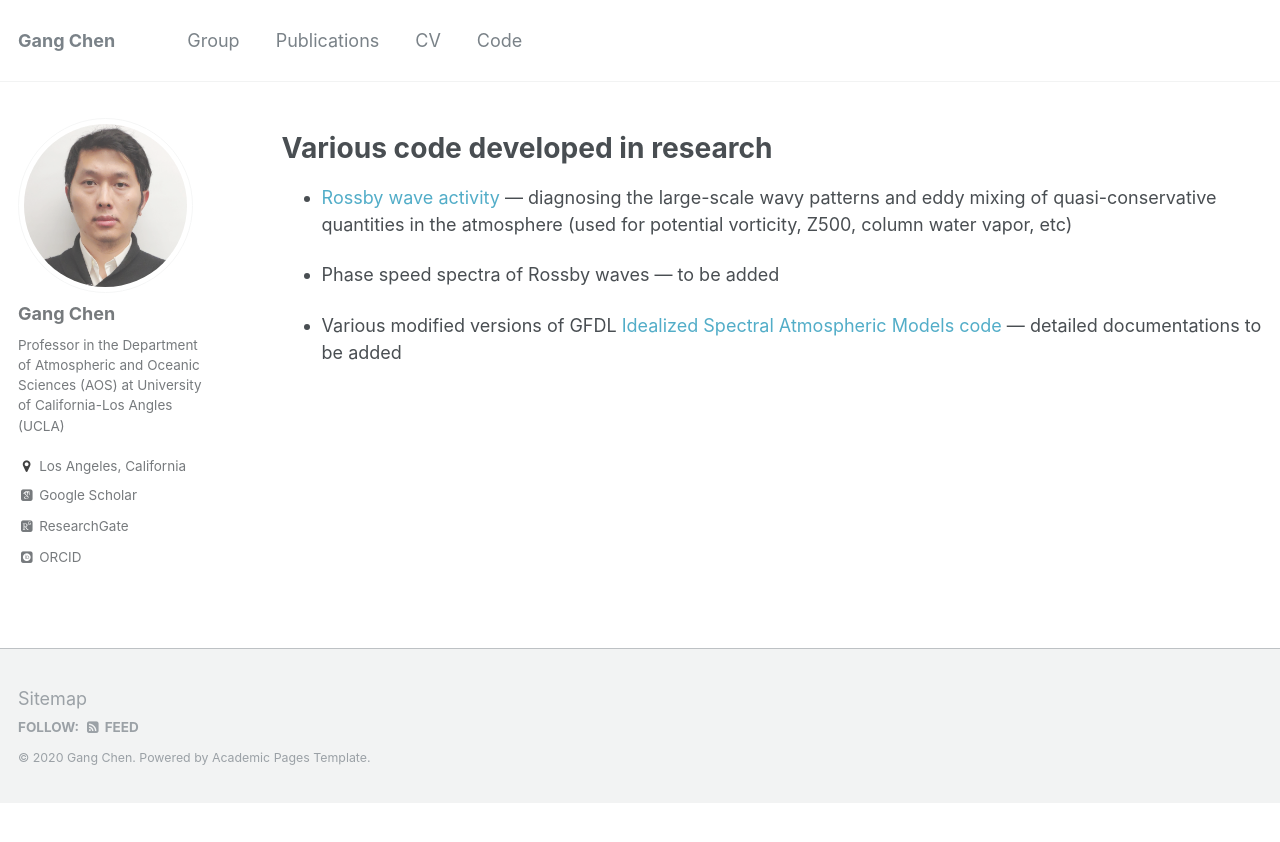
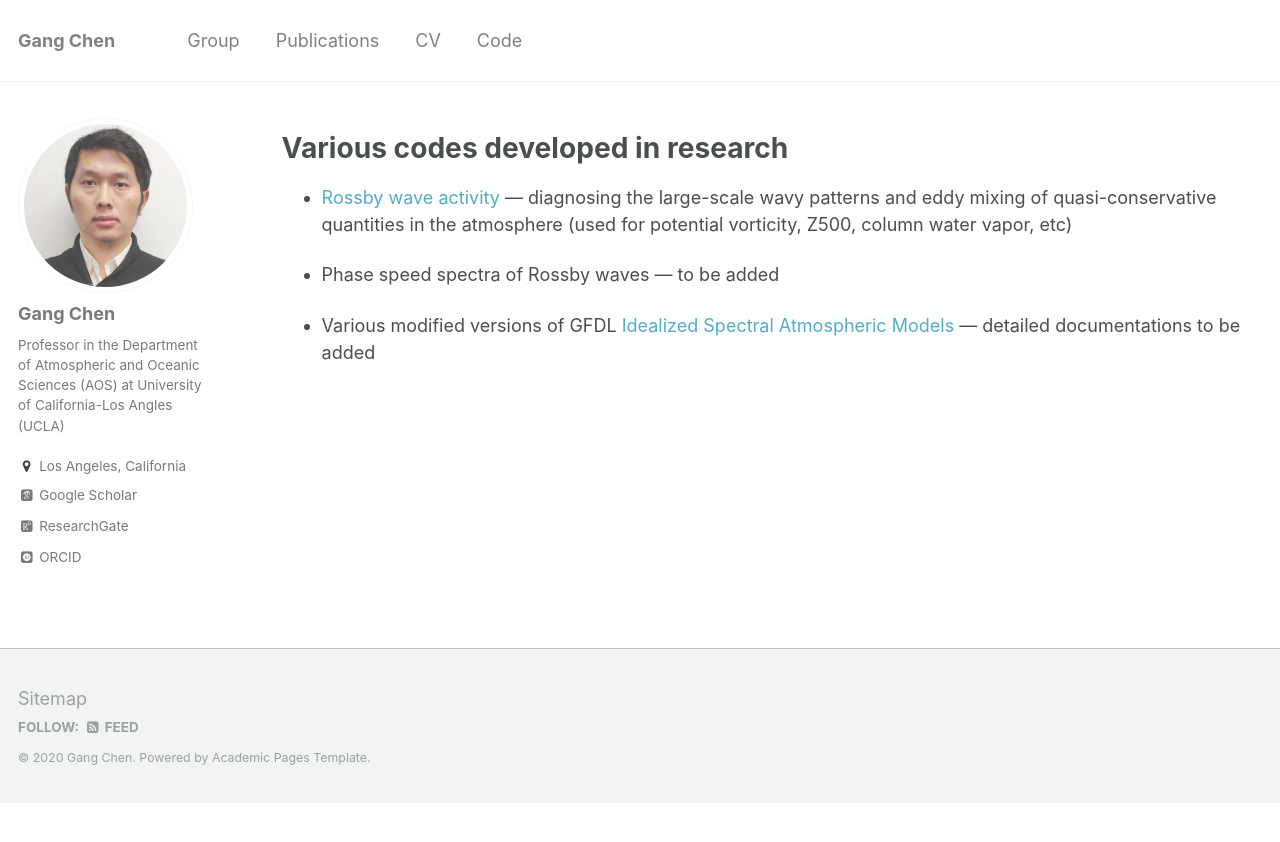
Before and after one commit to gchenpu/gchenpu.github.io, a Jekyll site: the page built from _pages/code.md, in a window 1280 px wide. Shown: the top 842 px of the page. Built offline with Jekyll 4.4.1, drawn with Linux system fonts in a browser that asks for light colours; some web fonts are replaced; comment, search, counter and statistics services are not loaded.

Commit message:
update to code

```diff
--- a/_pages/code.md
+++ b/_pages/code.md
@@ -7,10 +7,10 @@ author_profile: true
 
 {% include base_path %}
 
-Various code developed in research
+Various codes developed in research
 ======
 * [Rossby wave activity](/files/LWA) --- diagnosing the large-scale wavy patterns and eddy mixing of quasi-conservative quantities in the atmosphere (used for potential vorticity, Z500, column water vapor, etc)
 
 * Phase speed spectra of Rossby waves --- to be added
 
-* Various modified versions of GFDL [Idealized Spectral Atmospheric Models code](https://github.com/gchenpu/idealized) --- detailed documentations to be added
+* Various modified versions of GFDL [Idealized Spectral Atmospheric Models](https://github.com/gchenpu/idealized) --- detailed documentations to be added
```
Also changed, not shown: 1 other file.
